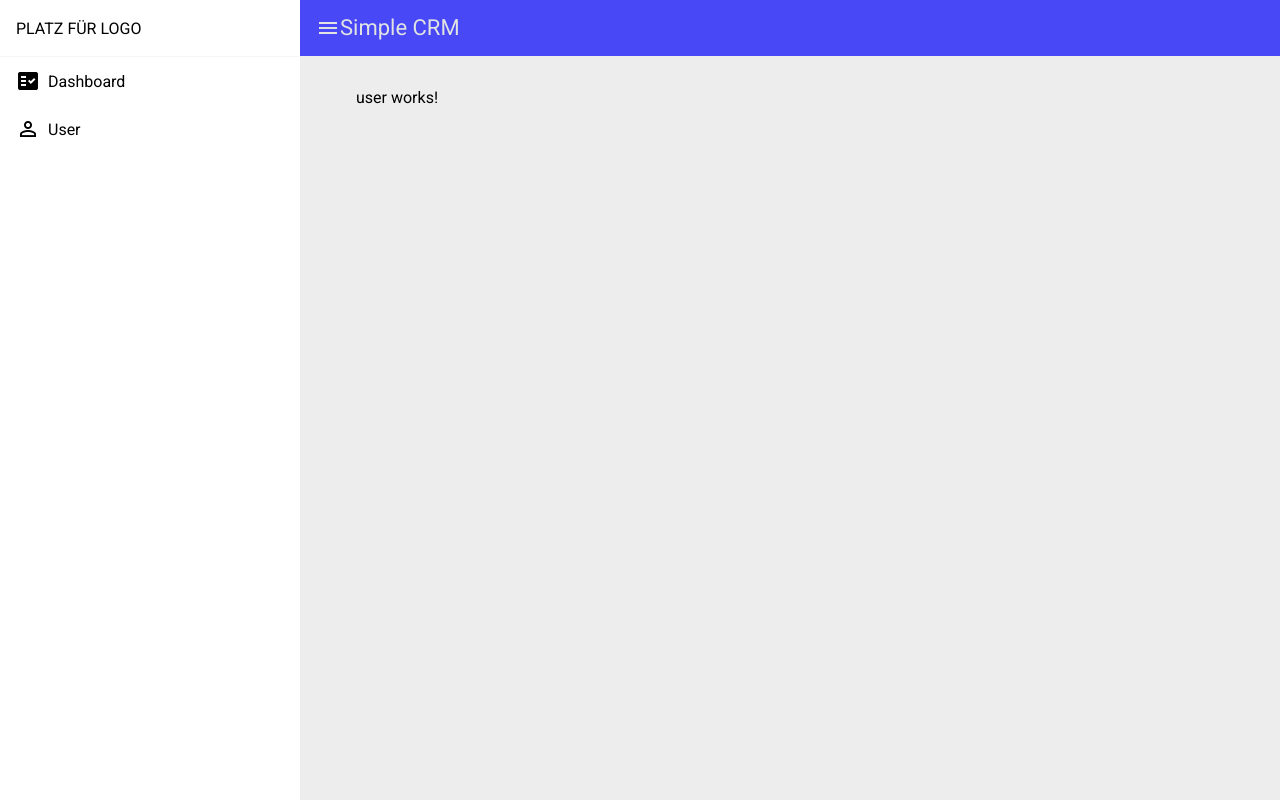
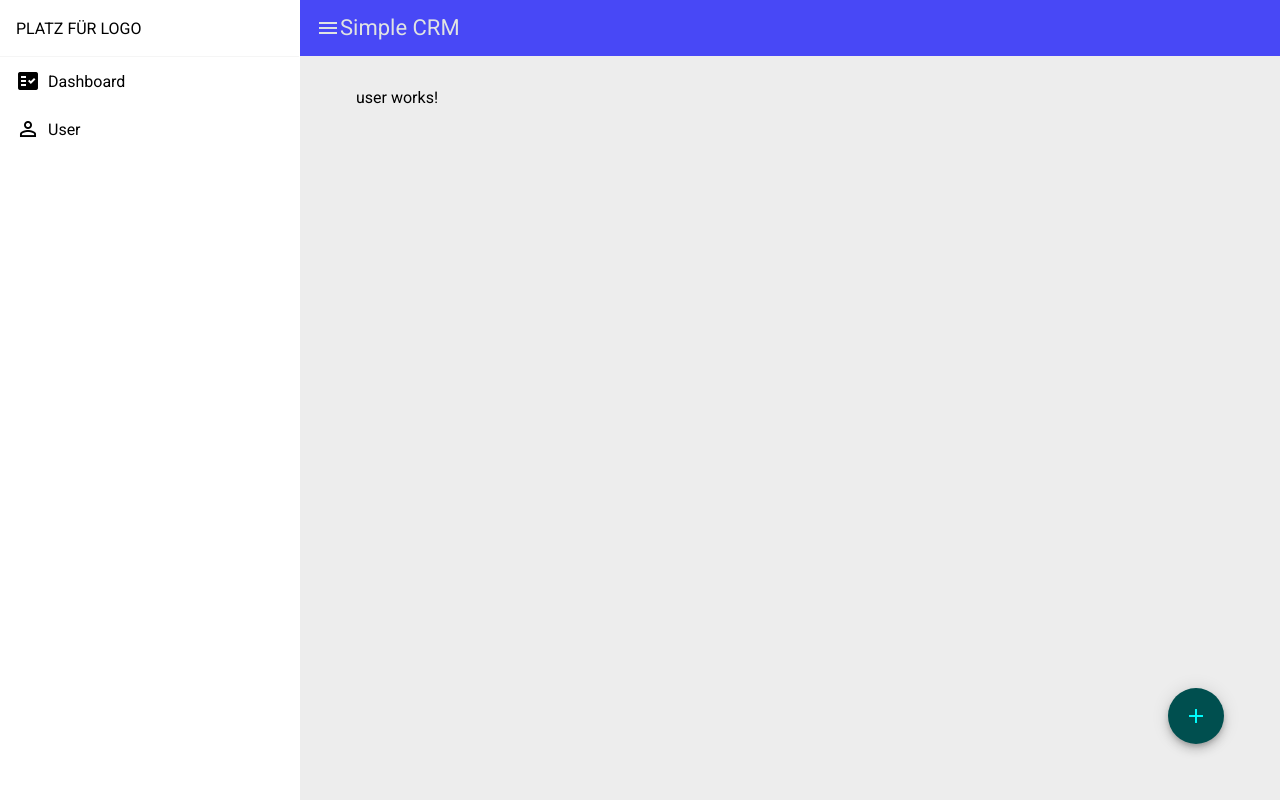
Before and after one commit to RobbyRunge/simple-crm, an Angular app: page /user in a window 1280 px wide. Built offline with nearby package versions, Linux system fonts and the light colour scheme.

Commit message:
feat: Add user button with tooltip and styling to user component

```diff
--- a/src/app/user/user.component.html
+++ b/src/app/user/user.component.html
@@ -1 +1,7 @@
 <p>user works!</p>
+
+
+
+<button class="add-user-button" mat-fab matTooltip="Add user" [matTooltipPosition]="'above'">
+  <mat-icon>add</mat-icon>
+</button>
--- a/src/app/user/user.component.scss
+++ b/src/app/user/user.component.scss
@@ -0,0 +1,6 @@
+.add-user-button {
+  position: absolute;
+  bottom: 56px;
+  right: 56px;
+  border-radius: 100%;
+}
--- a/src/app/user/user.component.ts
+++ b/src/app/user/user.component.ts
@@ -1,8 +1,11 @@
 import { Component } from '@angular/core';
+import { MatIconModule } from '@angular/material/icon';
+import { MatButtonModule } from '@angular/material/button';
+import { MatTooltipModule } from '@angular/material/tooltip';
 
 @Component({
   selector: 'app-user',
-  imports: [],
+  imports: [MatButtonModule, MatIconModule, MatTooltipModule],
   templateUrl: './user.component.html',
   styleUrl: './user.component.scss'
 })
```
